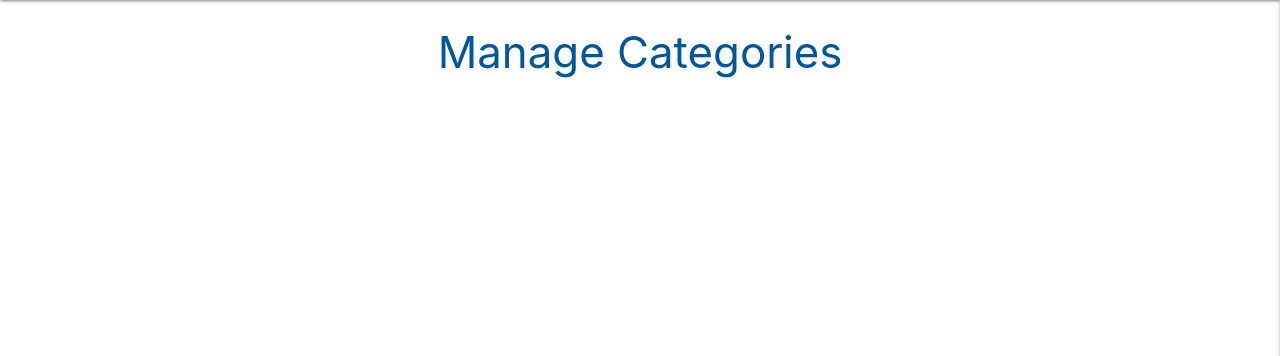
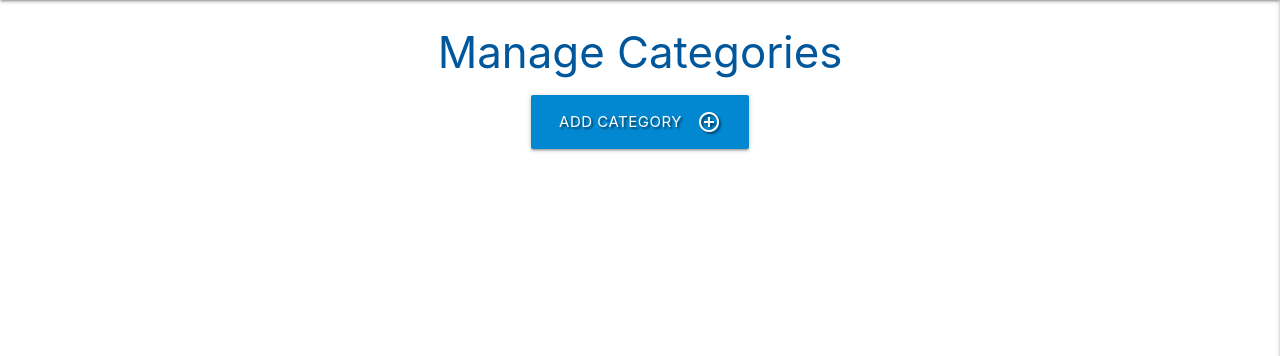
Before and after one commit to martinbannister/ci_wt_flask_task_manager, a Flask app: page /get_categories in a window 1280 px wide. Shown: the part 64-420 px from the top of the page. Run offline with Flask 2, Linux system fonts and the light colour scheme; data that the repository does not hold is empty; some libraries are stand-ins or nearby versions.

Commit message:
FEAT(add_category.html): add option to add category to database

```diff
--- a/app.py
+++ b/app.py
@@ -156,6 +156,19 @@ def get_categories():
     return render_template("categories.html", categories=categories)
 
 
+@app.route("/add_category", methods=["GET", "POST"])
+def add_category():
+    if request.method == "POST":
+        category = {
+            "category_name": request.form.get("category_name")
+        }
+        mongo.db.categories.insert_one(category)
+        flash("New category added")
+        return redirect(url_for("get_categories"))
+
+    return render_template("add_category.html")
+
+
 if __name__ == "__main__":
     app.run(host=os.environ.get("IP"),
             port=int(os.environ.get("PORT")),
--- a/templates/categories.html
+++ b/templates/categories.html
@@ -2,6 +2,14 @@
 {% block content %}
 
 <h3 class="light-blue-text text-darken-4 center-align">Manage Categories</h3>
+
+<div class="row">
+    <div class="col s12 center-align">
+        <a href="{{ url_for('add_category') }}" class="btn-large light-blue darken-2 text-shadow">
+            Add Category <i class="material-icons right">add_circle_outline</i>
+        </a>
+    </div>
+</div>
 
     <div class="row">
         {% for category in categories %}
```
Also changed, not shown: templates/add_category.html (added, +28 -0 lines).
